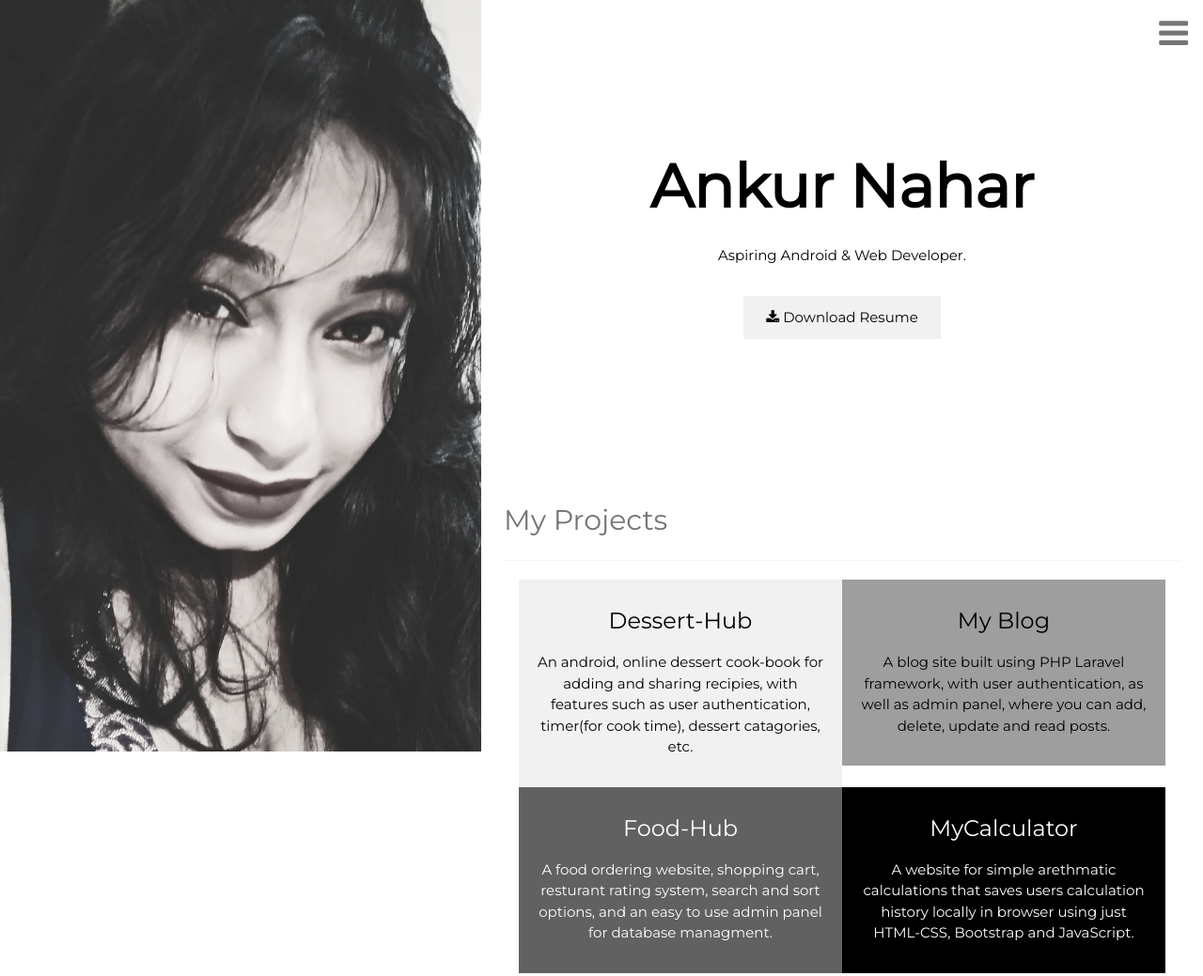
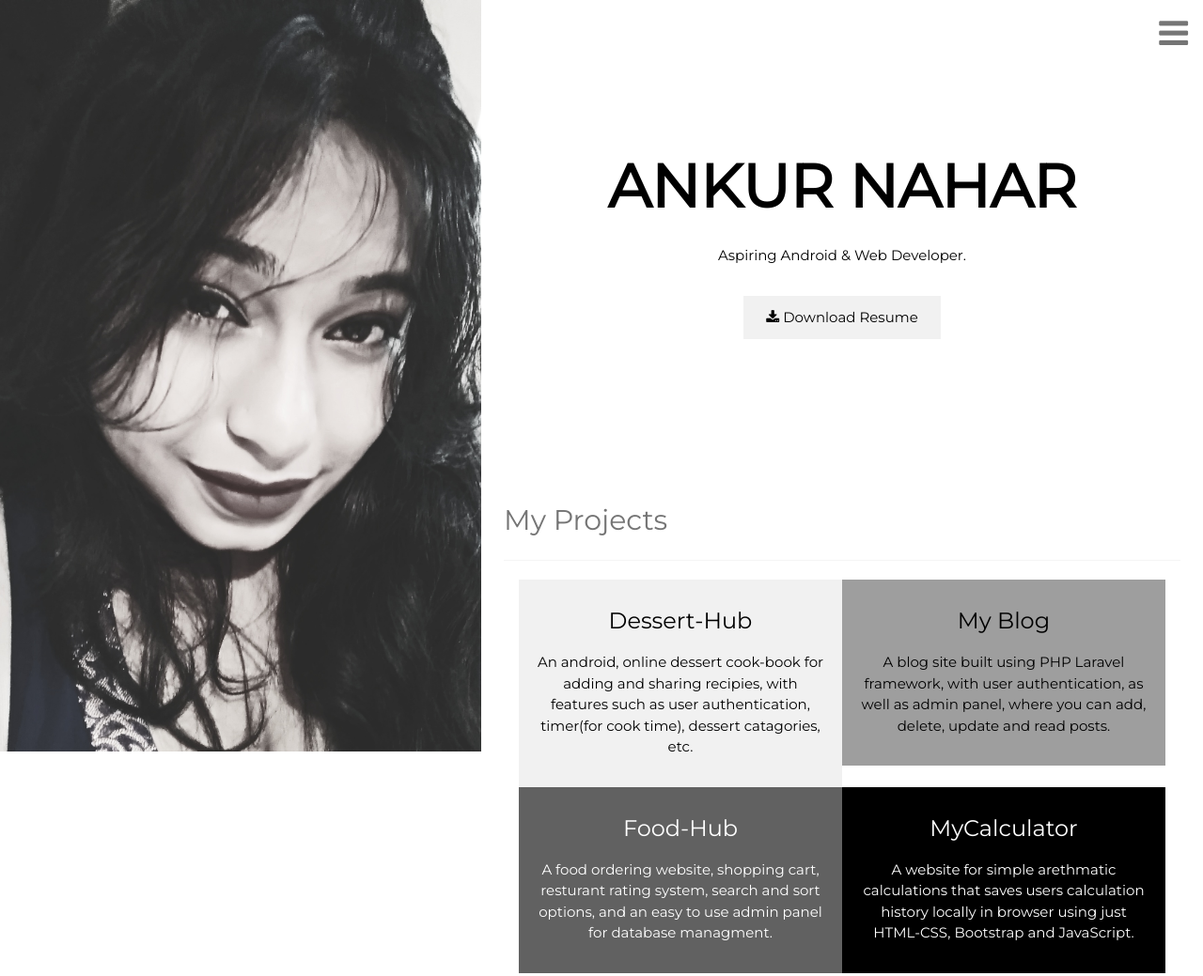
Before and after one commit to AnkurNahar/AnkurNahar.github.io, a plain HTML site: page index.html in a window 1280 px wide. Shown: the top 1039 px of the page at 94% size. Drawn offline with nearby package versions, Linux system fonts and the light colour scheme.

Commit message:
Update index.html

```diff
--- a/index.html
+++ b/index.html
@@ -328,7 +328,7 @@ function closeNav() {
 
 // Name Typewriter Effect
 var i = 0;
-var txt = "Ankur Nahar"; /* The text */
+var txt = "ANKUR NAHAR"; /* The text */
 var speed = 150; /* The speed/duration of the effect in milliseconds */
 
 function typeWriter() {
```
